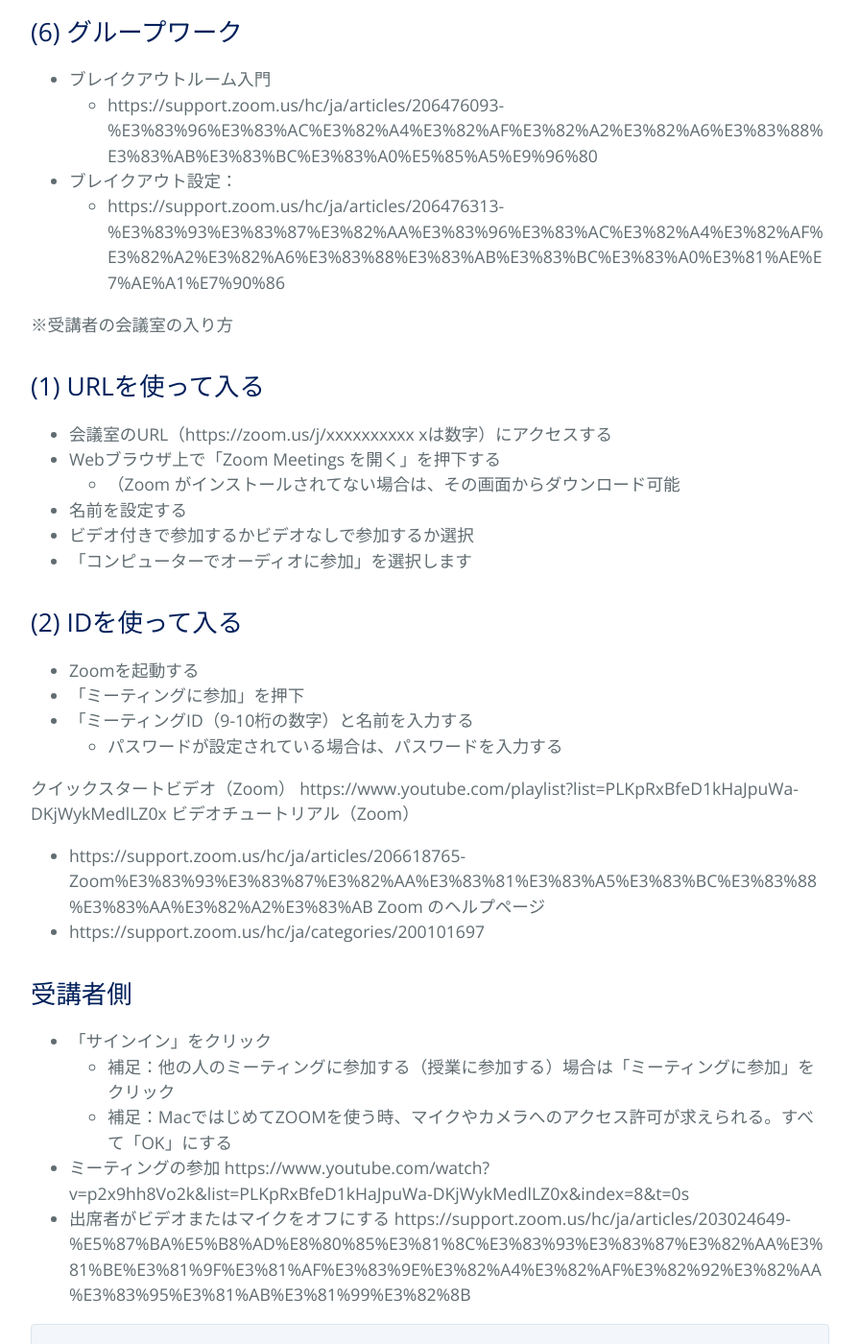
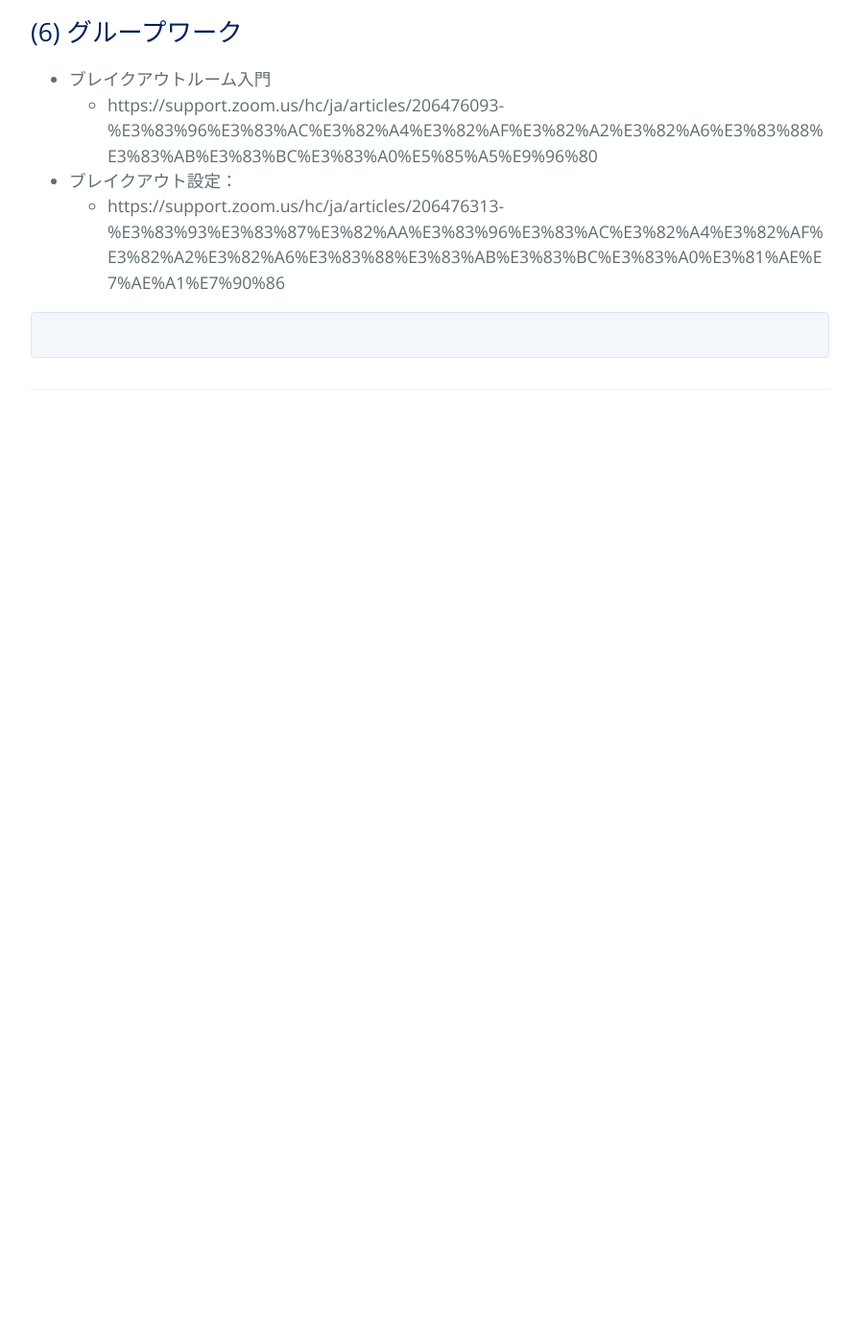
Before and after one commit to kyoto-u/online-edu, a Jekyll site: the page built from b_zoom_own.md, in a window 1280 px wide and 1400 px high, scrolled down 3598 px. Shown: the whole window at 96% size, without its empty margins (192-1087 px from the left). Built offline with Jekyll 4.4.1, drawn with Linux system fonts in a browser that asks for light colours; after the commit the page ends 4068 px from its top, so only the background shows below that.

Commit message:
Update b_zoom_own.md

````diff
--- a/b_zoom_own.md
+++ b/b_zoom_own.md
@@ -104,7 +104,7 @@ title: {{ site.name }}
 - ブレイクアウト設定：
   - https://support.zoom.us/hc/ja/articles/206476313-%E3%83%93%E3%83%87%E3%82%AA%E3%83%96%E3%83%AC%E3%82%A4%E3%82%AF%E3%82%A2%E3%82%A6%E3%83%88%E3%83%AB%E3%83%BC%E3%83%A0%E3%81%AE%E7%AE%A1%E7%90%86
 
-※受講者の会議室の入り方
+<!--※受講者の会議室の入り方
 ## (1) URLを使って入る
 - 会議室のURL（https://zoom.us/j/xxxxxxxxxx xは数字）にアクセスする
 - Webブラウザ上で「Zoom Meetings を開く」を押下する
@@ -118,15 +118,18 @@ title: {{ site.name }}
 - 「ミーティングに参加」を押下
 - 「ミーティングID（9-10桁の数字）と名前を入力する
   - パスワードが設定されている場合は、パスワードを入力する
+-->
 
-クイックスタートビデオ（Zoom）
+<!--クイックスタートビデオ（Zoom）
 https://www.youtube.com/playlist?list=PLKpRxBfeD1kHaJpuWa-DKjWykMedlLZ0x
 ビデオチュートリアル（Zoom）
   - https://support.zoom.us/hc/ja/articles/206618765-Zoom%E3%83%93%E3%83%87%E3%82%AA%E3%83%81%E3%83%A5%E3%83%BC%E3%83%88%E3%83%AA%E3%82%A2%E3%83%AB
 Zoom のヘルプページ
   - https://support.zoom.us/hc/ja/categories/200101697
 
-## 受講者側
+  -->
+
+<!--## 受講者側
 - 「サインイン」をクリック
     - 補足：他の人のミーティングに参加する（授業に参加する）場合は「ミーティングに参加」をクリック
     - 補足：MacではじめてZOOMを使う時、マイクやカメラへのアクセス許可が求えられる。すべて「OK」にする
@@ -134,6 +137,7 @@ Zoom のヘルプページ
  https://www.youtube.com/watch?v=p2x9hh8Vo2k&list=PLKpRxBfeD1kHaJpuWa-DKjWykMedlLZ0x&index=8&t=0s
  - 出席者がビデオまたはマイクをオフにする
  https://support.zoom.us/hc/ja/articles/203024649-%E5%87%BA%E5%B8%AD%E8%80%85%E3%81%8C%E3%83%93%E3%83%87%E3%82%AA%E3%81%BE%E3%81%9F%E3%81%AF%E3%83%9E%E3%82%A4%E3%82%AF%E3%82%92%E3%82%AA%E3%83%95%E3%81%AB%E3%81%99%E3%82%8B
+-->
 
 
 ```python
````
